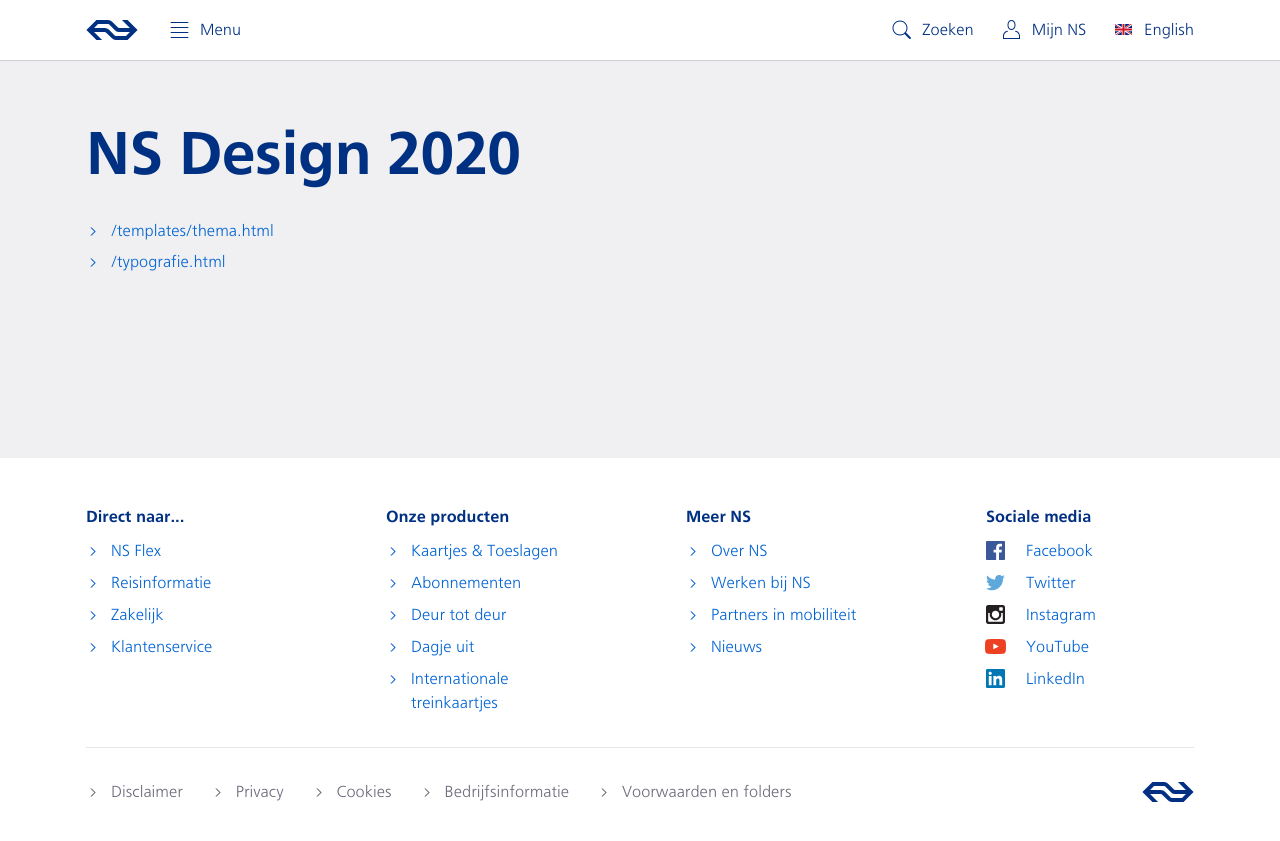
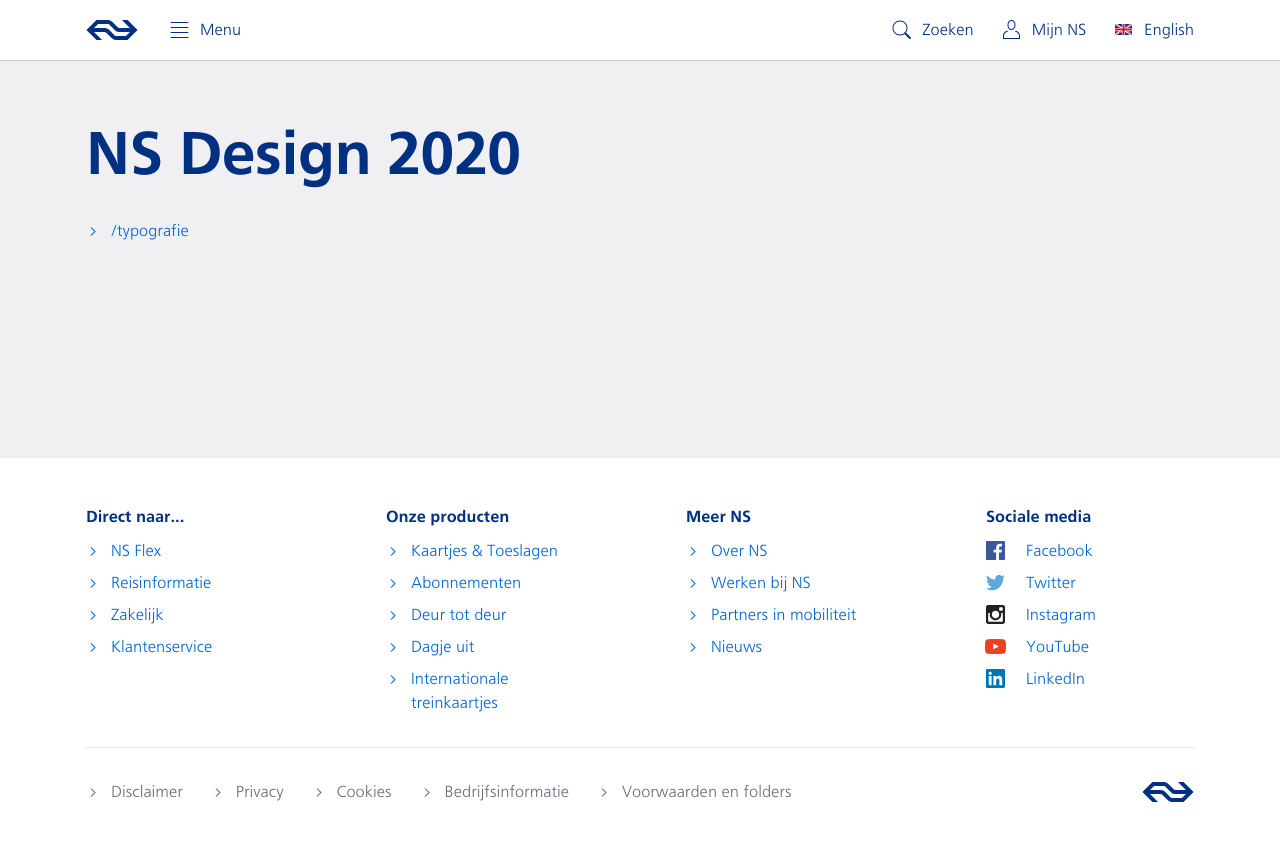
Before and after one commit to tdenheld/ns-design, a Jekyll site: the page built from index.html, in a window 1280 px wide. Shown: the top 841 px of the page. Built offline with Jekyll 4.4.1, drawn with Linux system fonts in a browser that asks for light colours.

Commit message:
update index

```diff
--- a/index.html
+++ b/index.html
@@ -6,7 +6,7 @@
         <h1 class="h-xl mb-4">{{ page.title }}</h1>
         {% for link in site.pages offset:2 %}
         <p class="mb-1">
-            <a href="{{ link.url }}" class="arrowLink">{{ link.url }}</a>
+            <a href="{{ link.url | remove: '.html' }}" class="arrowLink">{{ link.url | remove: '.html' }}</a>
         </p>
         {% endfor %}
     </div>
--- a/templates/thema.html
+++ /dev/null
@@ -1,3 +0,0 @@
----
-title: Generiek Thema Template
----
```
Also changed, not shown: 2 other files.
